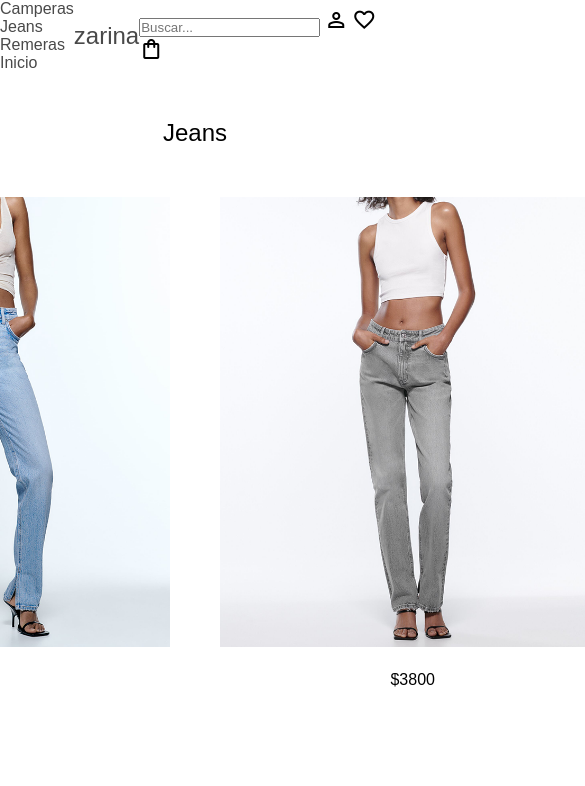
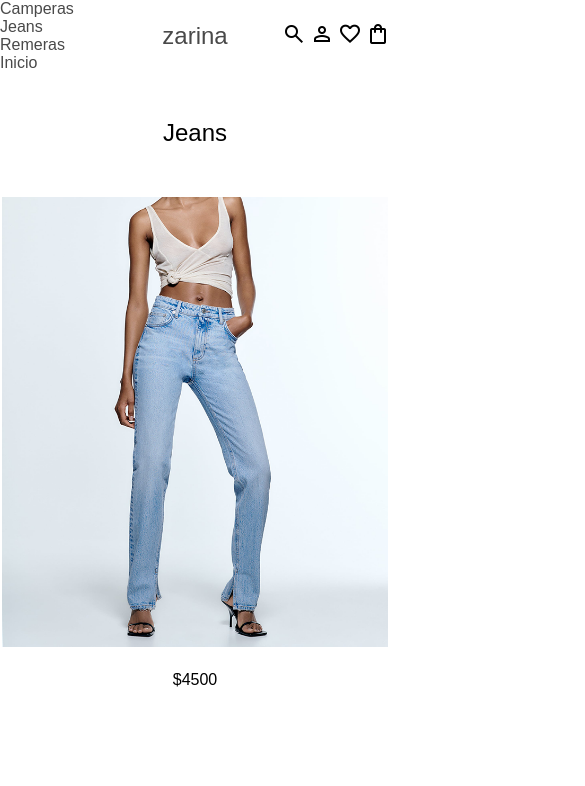
Before and after one commit to jaelcanga/PreEntrega2_JaelCanga, a plain HTML site: page jeans.html in a window 390 px wide. Shown: the top 786 px of the page, 585 px wide, since content can reach past the window. Drawn offline with nearby package versions, Linux system fonts and the light colour scheme; a web font is replaced by a local one.

Commit message:
grids + nav styles

```diff
--- a/css/style.css
+++ b/css/style.css
@@ -8,6 +8,9 @@
   font-family: ethnocentric, sans-serif;
   font-weight: 200;
   font-style: normal;
+  position: absolute;
+  left: 50%;
+  transform: translate(-50%, 0%);
 }
 
 .navbar {
@@ -116,12 +119,13 @@ div p {
 }
 
 .image_container {
-  display: flex;
-  justify-content: center;
-  column-gap: 50px;
+  display: grid;
+  grid-template-columns: 1fr 1fr;
+  justify-items: center;
+  column-gap: 12px;
 }
 
-.image_container div img{
+.image_container div img {
   max-height: 450px;
   max-width: 450px;
 }
@@ -136,6 +140,23 @@ div p {
   max-width: 800px;
 }
 
-.zarina_store img{
+.zarina_store img {
   width: 100%;
 }
+
+@media screen and (max-width: 768px) {
+  .image_container {
+    grid-template-columns: 1fr;
+  }
+  input{
+    display: none;
+  }
+  .img1{
+  }
+}
+
+@media screen and (min-width: 768px) {
+  .search-icon{
+    display: none !important;
+  }
+}
--- a/jeans.html
+++ b/jeans.html
@@ -27,6 +27,9 @@
             </ul>
             <h1 class="title_home">zarina</h1>
             <div>
+                <span class="material-symbols-outlined search-icon">
+                    search
+                </span>
                 <input placeholder="Buscar..." />
                 <span class="material-symbols-outlined">
                     person
```
Also changed, not shown: camperas.html (+3 -0 lines), index.html (+3 -0 lines), remeras.html (+3 -0 lines), sobrenosotros.html (+3 -0 lines).
